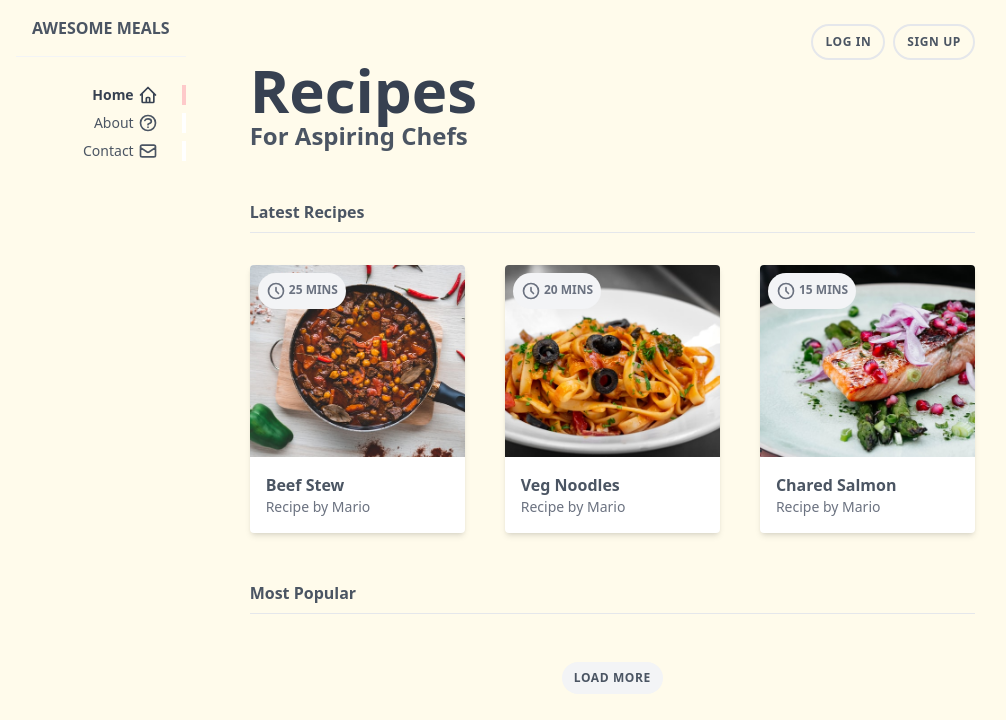
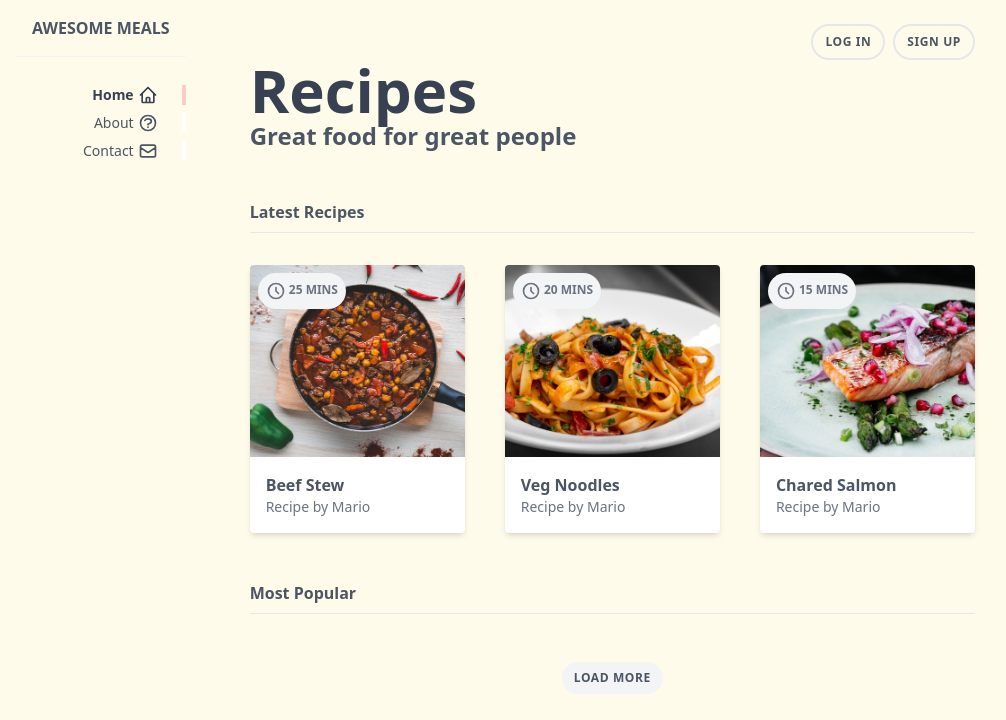
Before and after one commit to romankolivashko/tailwind-recipe, a website: page public/index.html in a window 1280 px wide. Shown: the whole page, without its empty margins (241-1247 px from the left). Drawn offline with Linux system fonts and the light colour scheme.

Commit message:
Site deploy

```diff
--- a/public/index.html
+++ b/public/index.html
@@ -58,7 +58,7 @@
 
       <header>
         <h2 class="text-gray-700 text-6xl font-semibold">Recipes</h2>
-        <h3 class="text-2xl font-semibold">For Aspiring Chefs</h3>
+        <h3 class="text-2xl font-semibold">Great food for great people</h3>
       </header>
 
       <div>
```
